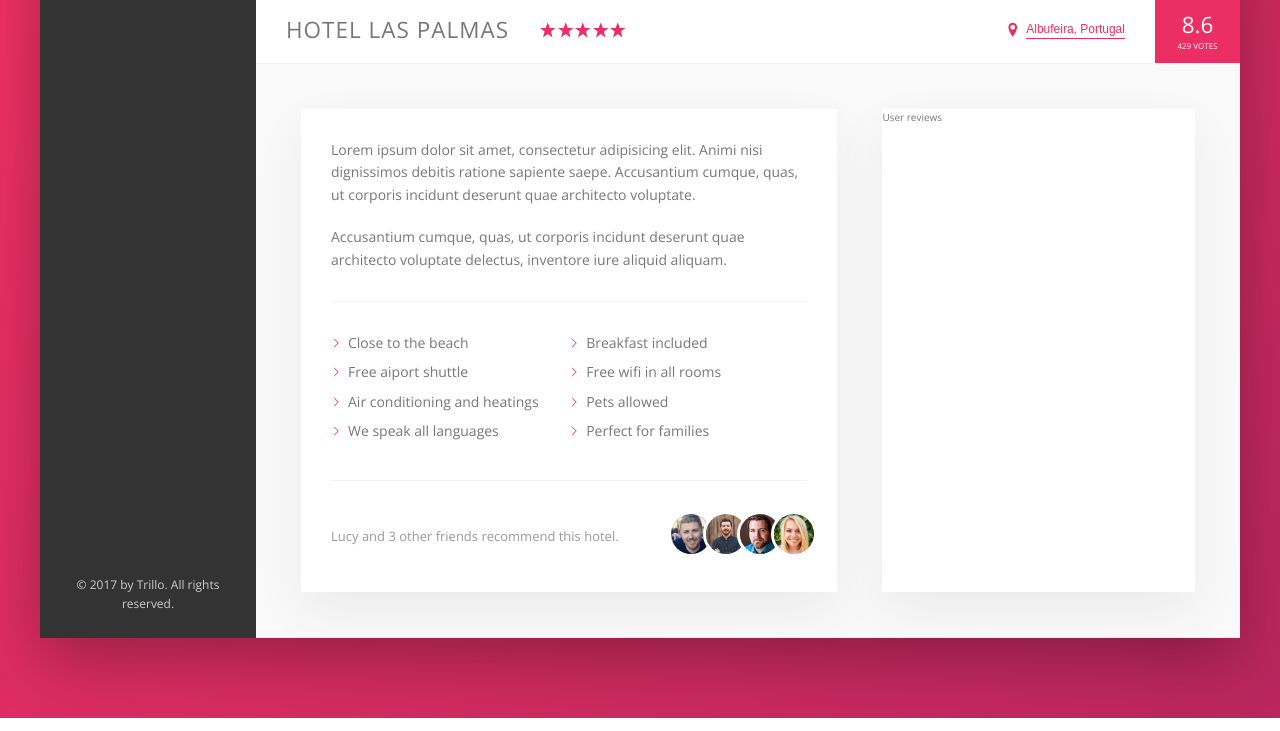
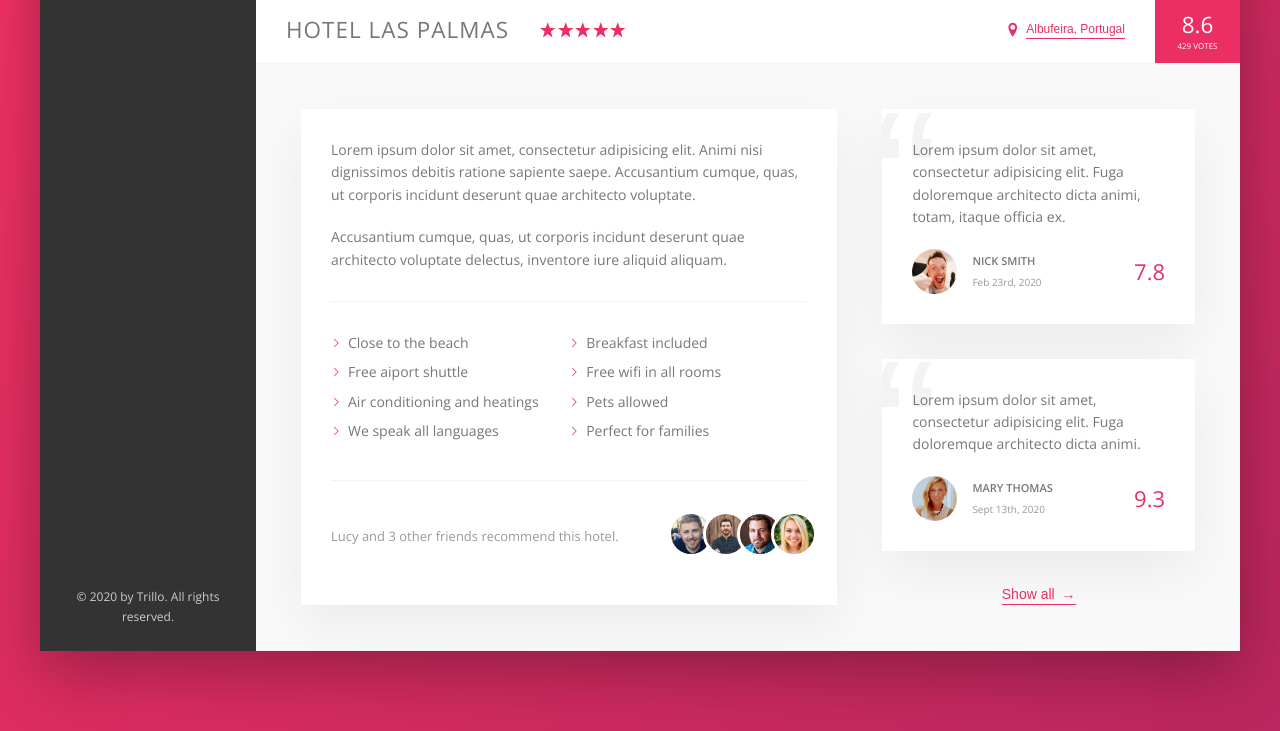
Before and after one commit to elie91/elie91.Trillo.io, a website: page index.html in a window 1280 px wide. Shown: the part 538-1269 px from the top of the page. Drawn offline with nearby package versions, Linux system fonts and the light colour scheme.

Commit message:
Buiding the user reviews sections

```diff
--- a/index.html
+++ b/index.html
@@ -80,7 +80,7 @@
                     </li>
                 </ul>
                 <div class="legal">
-                    &copy; 2017 by Trillo. All rights reserved.
+                    &copy; 2020 by Trillo. All rights reserved.
                 </div>
             </nav>
             <main class="hotel-view">
@@ -167,8 +167,40 @@
                     </div>
 
                     <div class="user-reviews">
-                        User reviews
+                        <figure class="review">
+                            <blockquote class="review__text">
+                                Lorem ipsum dolor sit amet, consectetur adipisicing elit. Fuga doloremque architecto
+                                dicta animi, totam, itaque officia ex.
+                            </blockquote>
+                            <figcaption class="review__user">
+                                <img src="img/user-1.jpg" alt="User 1" class="review__photo">
+                                <div class="review__user-box">
+                                    <p class="review__user-name">Nick Smith</p>
+                                    <p class="review__user-date">Feb 23rd, 2020</p>
+                                </div>
+                                <div class="review__rating">7.8</div>
+                            </figcaption>
+                        </figure>
+                        <figure class="review">
+                            <blockquote class="review__text">
+                                Lorem ipsum dolor sit amet, consectetur adipisicing elit. Fuga doloremque architecto
+                                dicta animi.
+                            </blockquote>
+                            <figcaption class="review__user">
+                                <img src="img/user-2.jpg" alt="User 2" class="review__photo">
+                                <div class="review__user-box">
+                                    <p class="review__user-name">Mary Thomas</p>
+                                    <p class="review__user-date">Sept 13th, 2020</p>
+                                </div>
+                                <div class="review__rating">9.3</div>
+                            </figcaption>
+                        </figure>
+
+                        <button class="btn-inline">Show all <span>&rarr;</span></button>
+
                     </div>
+
+
                 </div>
 
             </main>
--- a/sass/_components.scss
+++ b/sass/_components.scss
@@ -270,8 +270,17 @@
     cursor: pointer;
     transition: all 0.2s;
 
+    & span {
+        margin-left: 3px;
+        transition: margin-left .2s;
+    }
+
     &:hover {
         color: var(--color-grey-dark-1);
+
+        span {
+            margin-left: 8px;
+        }
     }
 
     &:focus {
@@ -366,3 +375,66 @@
         }
     }
 }
+
+////////////////////////////////////
+//REVIEWS
+.review {
+    background-color: #fff;
+    box-shadow: var(--shadow-light);
+    padding: 3rem;
+    margin-bottom: 3.5rem;
+    position: relative;
+    overflow: hidden;
+
+    &__text {
+        margin-bottom: 2rem;
+        z-index: 10;
+        position: relative;
+    }
+
+    &__user {
+        display: flex;
+        align-items: center;
+    }
+
+    &__photo {
+        height: 4.5rem;
+        width: 4.5rem;
+        border-radius: 50%;
+        margin-right: 1.5rem;
+    }
+
+    &__user-box {
+        margin-right: auto;
+    }
+
+    &__user-name {
+        font-size: 1.1rem;
+        font-weight: 600;
+        text-transform: uppercase;
+        margin-bottom: 0.4rem;
+    }
+
+    &__user-date {
+        font-size: 1rem;
+        color: var(--color-grey-dark-3);
+    }
+
+    &__rating {
+        font-size: 2.2rem;
+        color: var(--color-primary);
+        font-weight: 300;
+    }
+
+    &::before {
+        content: '\201C';
+        position: absolute;
+        top: -2.75rem;
+        left: -1rem;
+        line-height: 1;
+        font-size: 20rem;
+        color: var(--color-grey-light-2);
+        font-family: sans-serif;
+        z-index: 1;
+    }
+}
--- a/sass/_layout.scss
+++ b/sass/_layout.scss
@@ -37,6 +37,7 @@
 }
 
 .detail {
+    font-size: 1.4rem;
     display: flex;
     padding: 4.5rem;
     background-color: var(--color-grey-light-1);
@@ -49,11 +50,11 @@
     padding: 3rem;
     flex: 0 0 60%;
     margin-right: 4.5rem;
-    font-size: 1.4rem;
 }
 
 .user-reviews {
-    background-color: #fff;
-    box-shadow: var(--shadow-light);
     flex: 1;
+    display: flex;
+    flex-direction: column;
+    align-items: center;
 }
```
Also changed, not shown: css/style.css.
